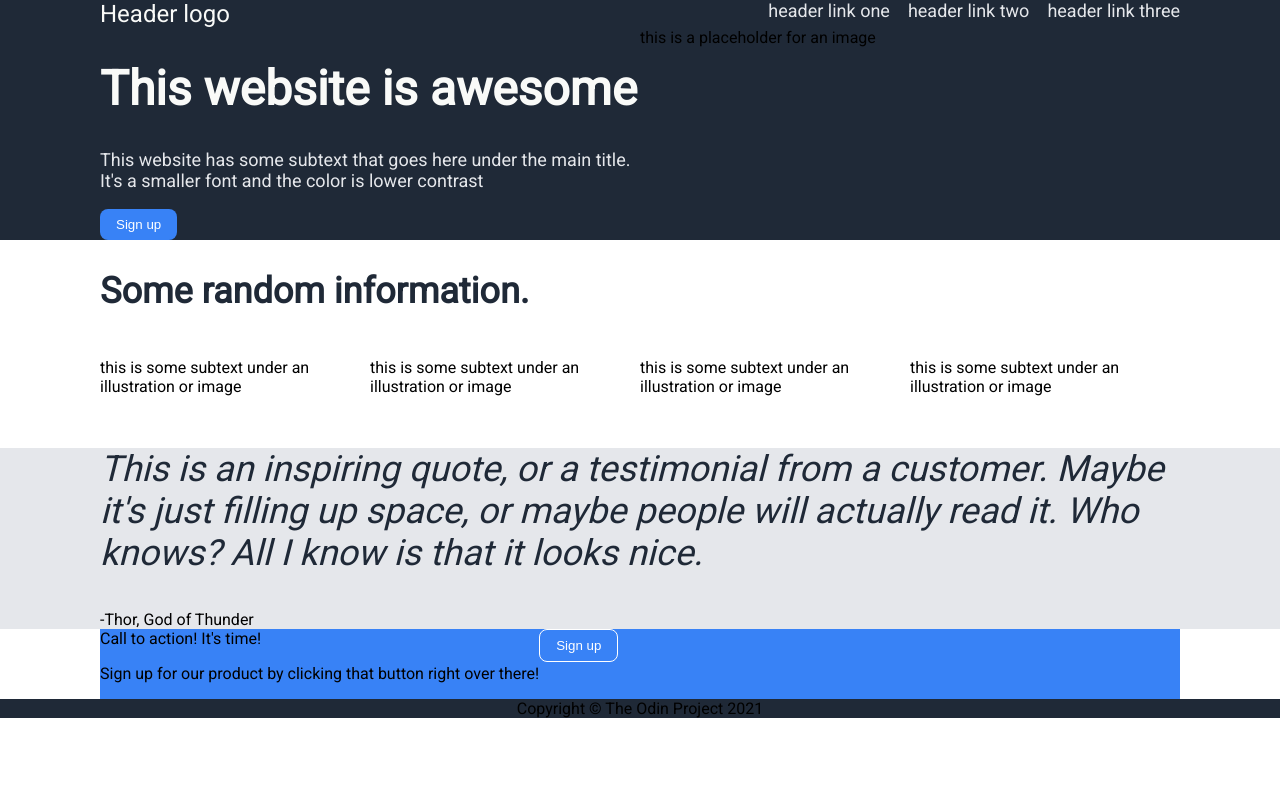
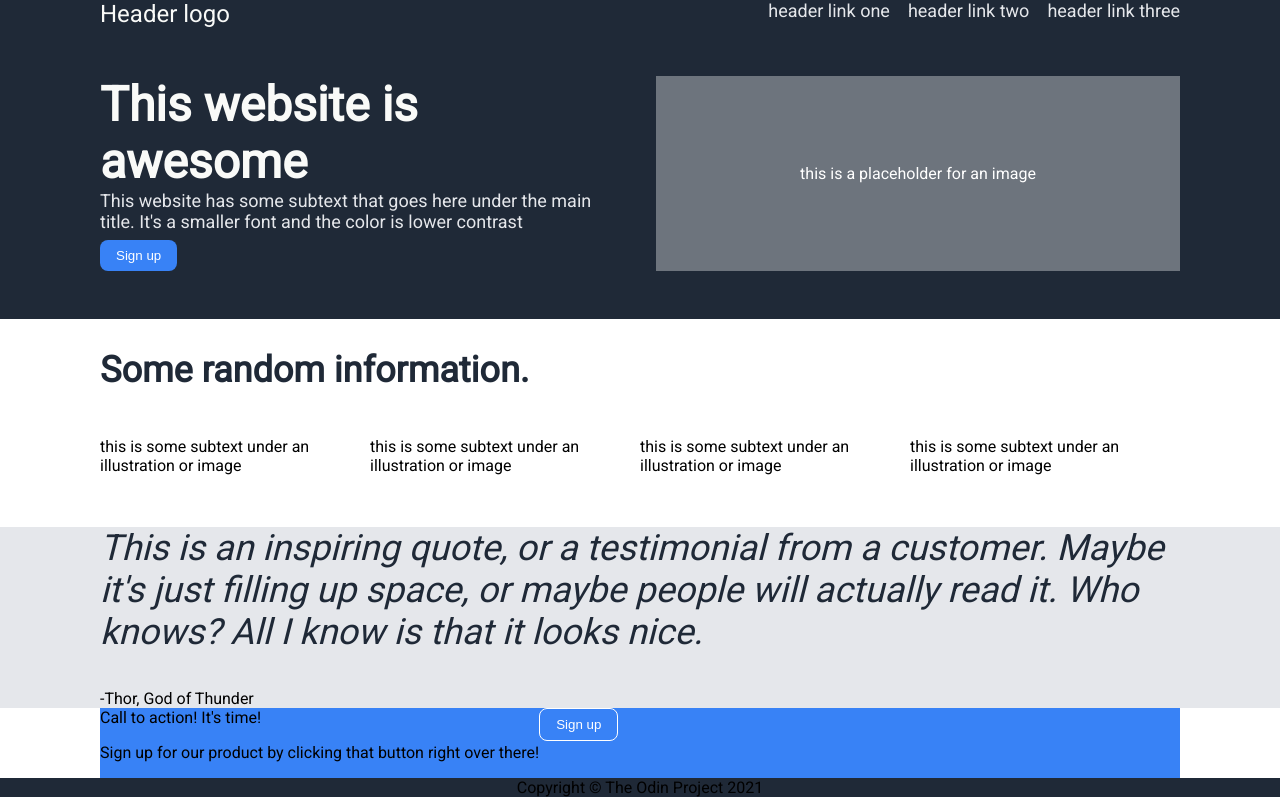
Before and after one commit to makzuu/landing-page, a plain HTML site: page index.html in a window 1280 px wide. Drawn offline with Linux system fonts and the light colour scheme.

Commit message:
Improve hero styles

```diff
--- a/index.html
+++ b/index.html
@@ -26,7 +26,7 @@
                 </p>
                 <button>Sign up</button>
             </div>
-            <div>this is a placeholder for an image</div>
+            <div class="placeholder">this is a placeholder for an image</div>
         </div>
 
         <div class="information">
--- a/style.css
+++ b/style.css
@@ -53,6 +53,10 @@ body {
 
 .hero {
     display: flex;
+    gap: 32px;
+
+    padding-top: 48px;
+    padding-bottom: 48px;
 }
 
 .hero > * {
@@ -63,6 +67,25 @@ body {
     font-size: 48px;
     font-weight: 800;
     color: #f9faf8;
+
+    margin: 0;
+}
+
+.hero .secondary-text {
+    margin: 0;
+}
+
+.hero button {
+    margin-top: 8px;
+}
+
+.hero .placeholder {
+    display: flex;
+    justify-content: center;
+    align-items: center;
+
+    background-color: #6D747D;
+    color: white;
 }
 
 button {
```
